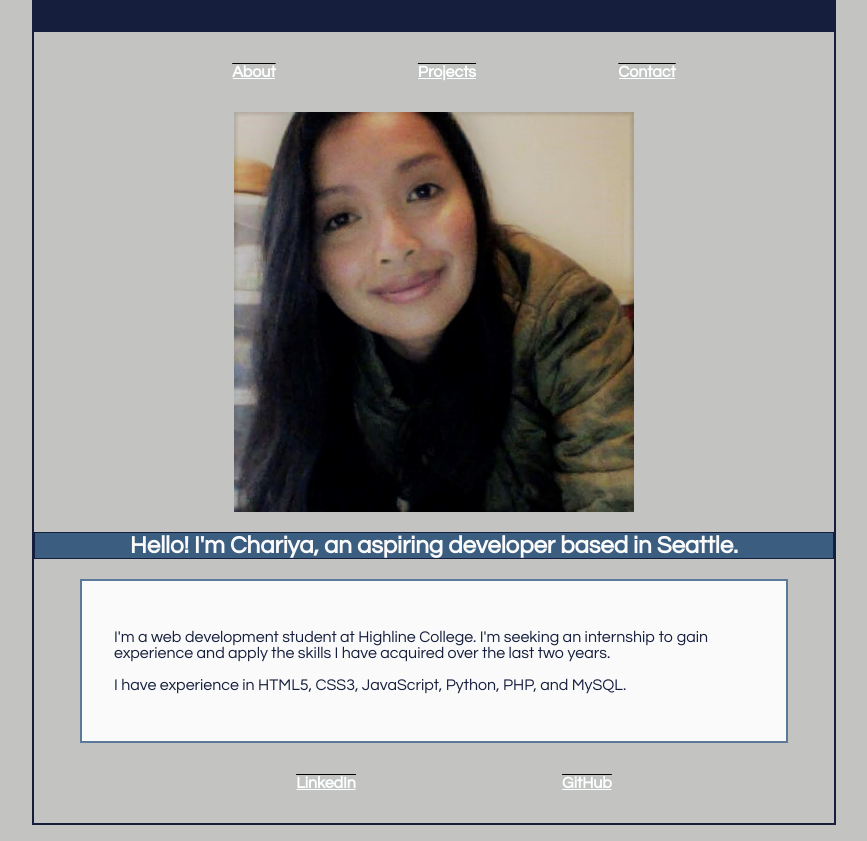
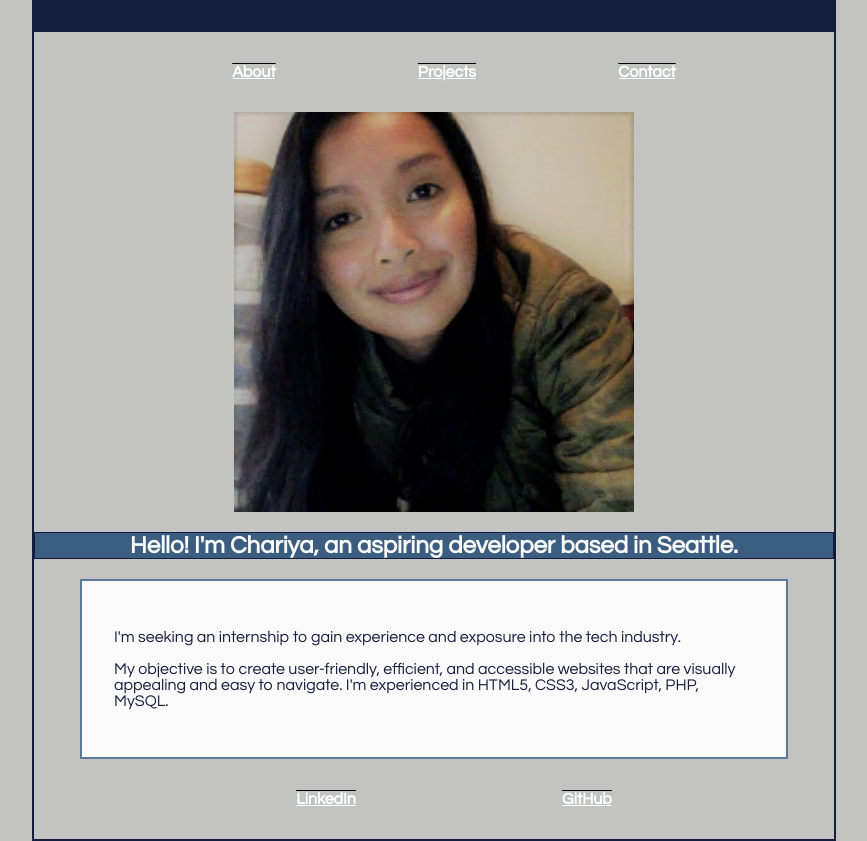
Before and after one commit to chariyat/chariyat.github.io, a plain HTML site: page index.html in a window 1280 px wide. Shown: the part 90-931 px from the top of the page, without its empty margins (206-1073 px from the left). Drawn offline with Linux system fonts and the light colour scheme.

Commit message:
Update index.html

```diff
--- a/index.html
+++ b/index.html
@@ -26,11 +26,14 @@
     <h2>Hello! I'm Chariya, an aspiring developer based in Seattle.</h2>
     <main>
         <p>
-            I'm a web development student at Highline College.  I'm seeking an
-            internship to gain experience and apply the skills I have acquired
-            over the last two years.
+            I'm seeking an internship to gain experience and exposure into the tech industry.
         </p>
-        <p>I have experience in HTML5, CSS3, JavaScript, Python, PHP, and MySQL.</p>
+
+        <p>
+            My objective is to create user-friendly, efficient, and accessible websites that
+            are visually appealing and easy to navigate. I'm experienced in HTML5, CSS3,
+            JavaScript, PHP, MySQL.
+        </p>
     </main>
 
     <nav>
```
